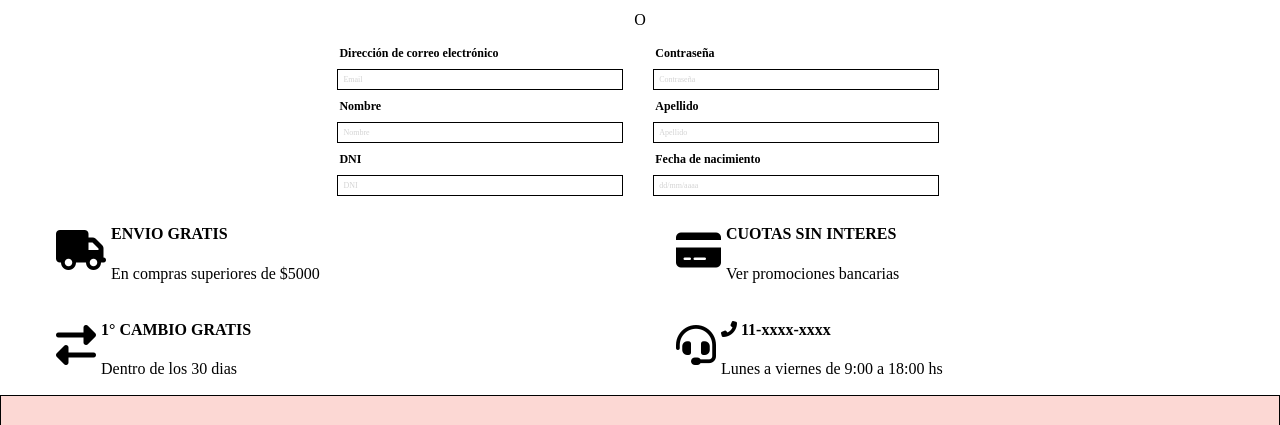
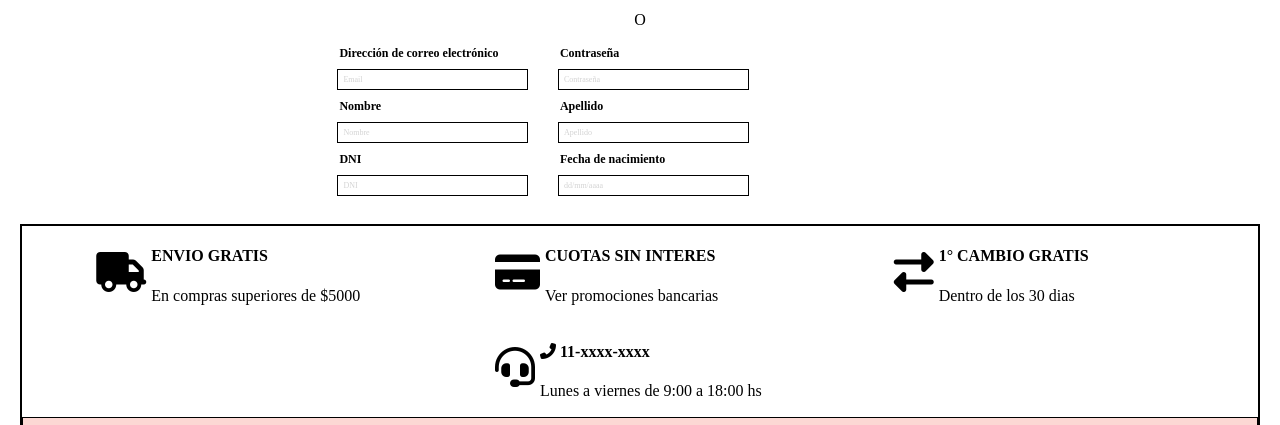
Before and after one commit to lean9ema/G12_LSKV_FC_, a website: page views/register.html in a window 1280 px wide. Shown: the part 292-717 px from the top of the page. Drawn offline with nearby package versions, Linux system fonts and the light colour scheme.

Commit message:
Lean- correcciones del footer

```diff
--- a/public/css/register.css
+++ b/public/css/register.css
@@ -59,6 +59,11 @@ main .register .datos .box p{
     color: lightgray;
     border: 1px solid black;
     padding: 5px;
+}
+
+footer{
+    border: 2px solid black;
+    margin: 20px;
 }
 
 
@@ -157,7 +162,8 @@ main .register .datos .box p{
 @media (min-width: 370px){
     .footer-Top .description{
         flex-direction: row;
-        width: 45%;
+        width: 20%;
+        min-width: 300px;
     }
 
     .footer-Buttom article{
@@ -169,7 +175,7 @@ main .register .datos .box p{
     }
 
     main .register .datos .box{
-        width: 45%;
+        width: 30%;
     }
 
 }
```
